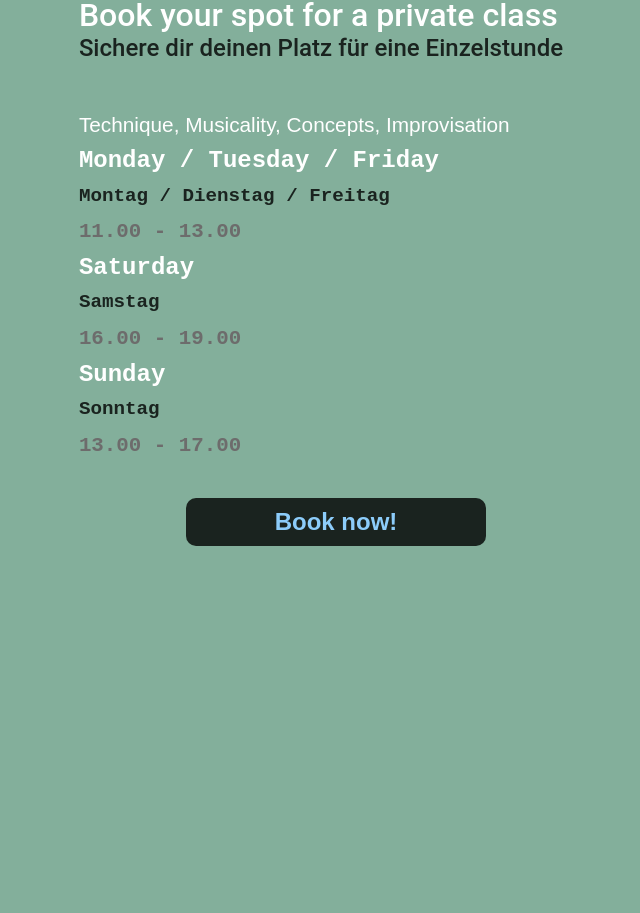
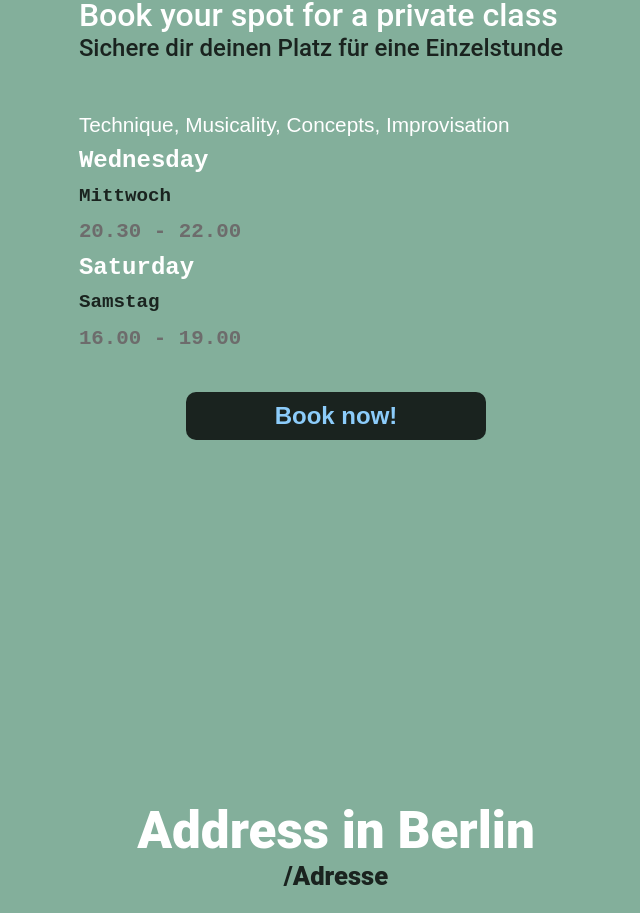
Before and after one commit to matiasfacio/matiasfacio-tango, a React (Create React App) app: page / in a window 1280 px wide. Shown: the part 3838-4751 px from the top of the page, without its empty margins (304-944 px from the left). Built offline with nearby package versions, Linux system fonts and the light colour scheme; no server answers.

Commit message:
updated calendar for private lessons

```diff
--- a/src/components/PrivateLessons.js
+++ b/src/components/PrivateLessons.js
@@ -33,12 +33,12 @@ export default function ClassesBerlin() {
               </ClassName>
 
               <Dia>
-                <p>Monday / Tuesday / Friday</p>
+                <p>Wednesday</p>
                 <Deutsch>
-                  <p>Montag / Dienstag / Freitag</p>
+                  <p>Mittwoch</p>
                 </Deutsch>
                 <Horario>
-                  <p>11.00 - 13.00</p>
+                  <p>20.30 - 22.00</p>
                 </Horario>
               </Dia>
 
@@ -52,15 +52,15 @@ export default function ClassesBerlin() {
                 </Horario>
               </Dia>
 
-              <Dia>
-                <p>Sunday</p>
-                <Deutsch>
-                  <p>Sonntag</p>
-                </Deutsch>
-                <Horario>
-                  <p>13.00 - 17.00</p>
-                </Horario>
-              </Dia>
+              {/*<Dia>*/}
+              {/*  <p>Sunday</p>*/}
+              {/*  <Deutsch>*/}
+              {/*    <p>Sonntag</p>*/}
+              {/*  </Deutsch>*/}
+              {/*  <Horario>*/}
+              {/*    <p>13.00 - 17.00</p>*/}
+              {/*  </Horario>*/}
+              {/*</Dia>*/}
             </ClassWithoutButton>
           </Class>
         </PrivateLessons>
```
